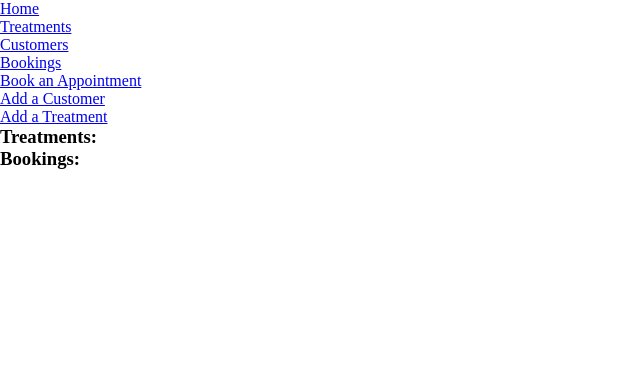
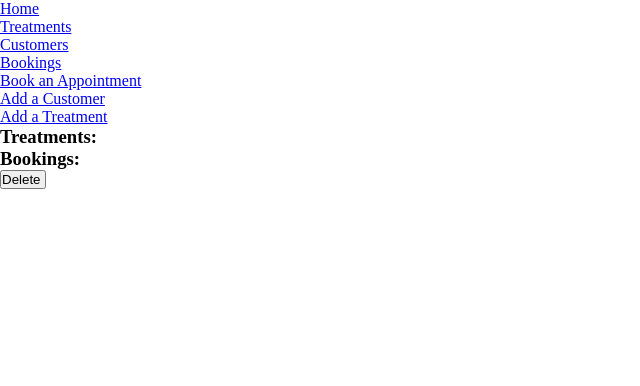
Before and after one commit to abasile1-tech/cyberpunk_ripperdoc_appointment_scheduler, a Flask app: page /customers/1 in a window 1280 px wide. Shown: the top 386 px of the page, without its empty margins (0-640 px from the left). Run offline with Flask 3, Linux system fonts and the light colour scheme.

Commit message:
Customers can now be deleted

```diff
--- a/controllers/customer_controller.py
+++ b/controllers/customer_controller.py
@@ -40,6 +40,7 @@ def create_customer():
 # DELETE '/customers/<id>/delete'
 @customers_blueprint.route("/customers/<id>/delete", methods=['POST'])
 def delete_customer(id):
+	Booking.query.filter_by(customer_id = id).delete()
 	Customer.query.filter_by(id = id).delete()
 	db.session.commit()
 	return redirect('/customers')
--- a/templates/customers/show.html
+++ b/templates/customers/show.html
@@ -19,4 +19,8 @@
 	{% endfor %}
 </ul>
 
+<form class="form-inline" action="/customers/{{customer.id}}/delete" method="POST">
+	<input type="submit" value="Delete {{ customer.name }}">
+</form>
+
 {% endblock %}
```
